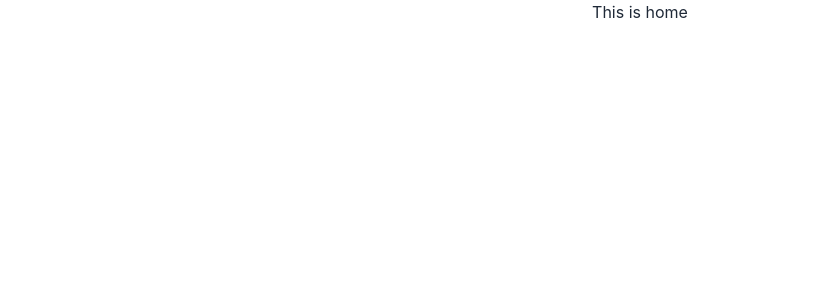
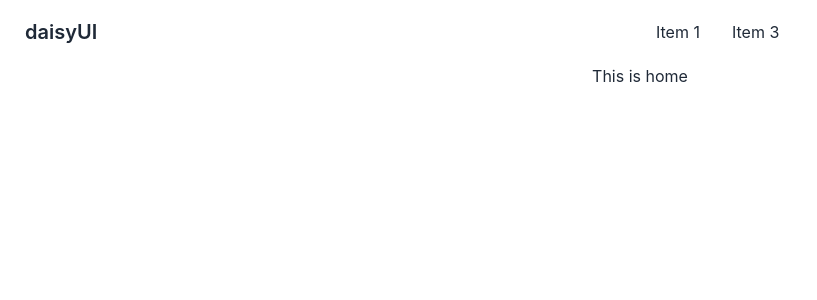
Before and after one commit to tauhid-hasan-dev/routed-countries, a React (Create React App) app: page / in a window 1280 px wide. Shown: the top 300 px of the page, without its empty margins (0-817 px from the left). Built offline with nearby package versions, Linux system fonts and the light colour scheme.

Commit message:
nested routing completed

```diff
--- a/src/components/Header/Header.js
+++ b/src/components/Header/Header.js
@@ -3,7 +3,27 @@
 const Header = () => {
     return (
         <div>
-            <h1>this is header</h1>
+            <div className="navbar bg-base-100">
+            <div className="navbar-start">
+                <div className="dropdown">
+                <label tabIndex={0} className="btn btn-ghost lg:hidden">
+                    <svg xmlns="http://www.w3.org/2000/svg" className="h-5 w-5" fill="none" viewBox="0 0 24 24" stroke="currentColor"><path strokeLinecap="round" strokeLinejoin="round" strokeWidth="2" d="M4 6h16M4 12h8m-8 6h16" /></svg>
+                </label>
+                <ul tabIndex={0} className="menu menu-compact dropdown-content mt-3 p-2 shadow bg-base-100 rounded-box w-52">
+                    <li><a href=" ">Item 1</a></li>
+                    <li><a href=" ">Item 3</a></li>
+                </ul>
+                </div>
+                <a href=" " className="btn btn-ghost normal-case text-xl">daisyUI</a>
+            </div>
+            <div className="navbar-center hidden lg:flex">
+                <ul className="menu menu-horizontal p-0">
+                    <li><a href=" ">Item 1</a></li>
+                    <li><a href=" ">Item 3</a></li>
+                </ul>
+            </div>
+
+            </div>
         </div>
     );
 };
--- /dev/null
+++ b/src/components/Main/Main.js
@@ -0,0 +1,14 @@
+import React from 'react';
+import { Outlet } from 'react-router-dom';
+import Header from '../Header/Header';
+
+const Main = () => {
+    return (
+        <div>
+            <Header></Header>
+            <Outlet></Outlet>
+        </div>
+    );
+};
+
+export default Main;
```
Also changed, not shown: src/routes.js (+12 -5 lines).
